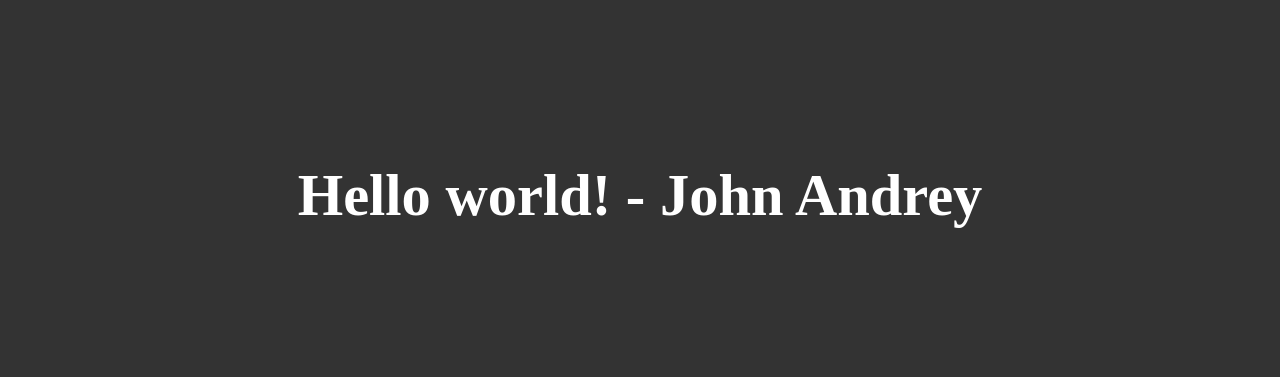
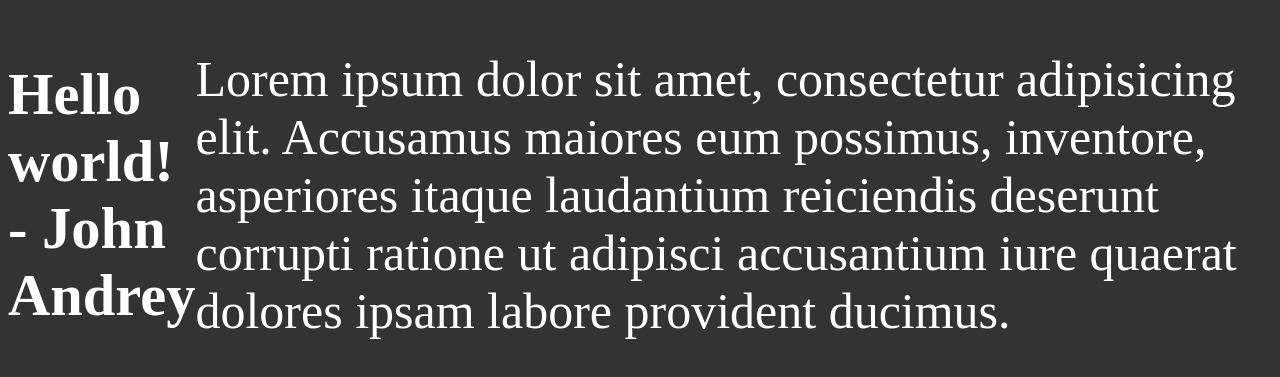
Before and after one commit to jandrey15/now, a Next.js app: page / in a window 1280 px wide. Shown: the part 213-590 px from the top of the page. Built offline with nearby package versions, Linux system fonts and the light colour scheme.

Commit message:
Changes in README add badges

```diff
--- a/pages/index.js
+++ b/pages/index.js
@@ -4,5 +4,6 @@ import '../styles/styles.scss'
 export default (props) => (
   <div className='app'>
     <h3>Hello world! - {props.name || 'John Andrey'}</h3>
+    <p>Lorem ipsum dolor sit amet, consectetur adipisicing elit. Accusamus maiores eum possimus, inventore, asperiores itaque laudantium reiciendis deserunt corrupti ratione ut adipisci accusantium iure quaerat dolores ipsam labore provident ducimus.</p>
   </div>
 );
```
Also changed, not shown: 1 other file (tests, documents, lock files or other folders).
